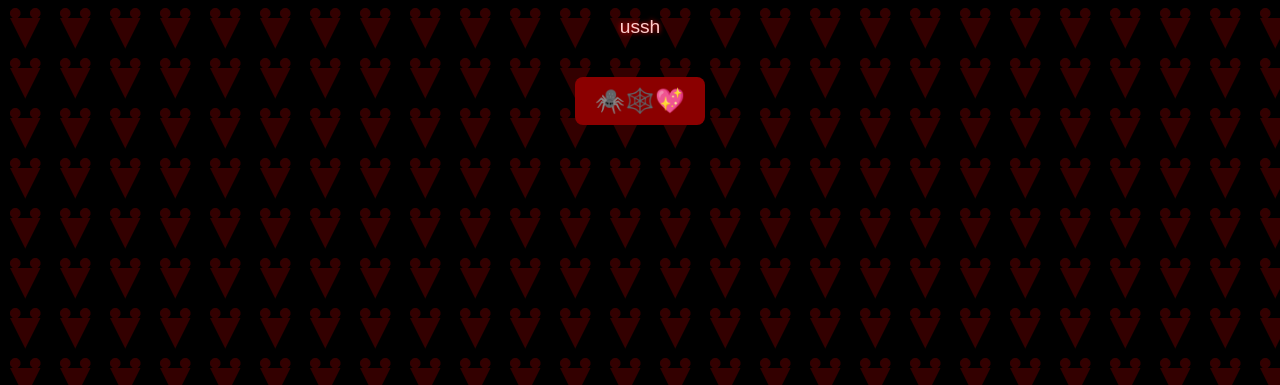
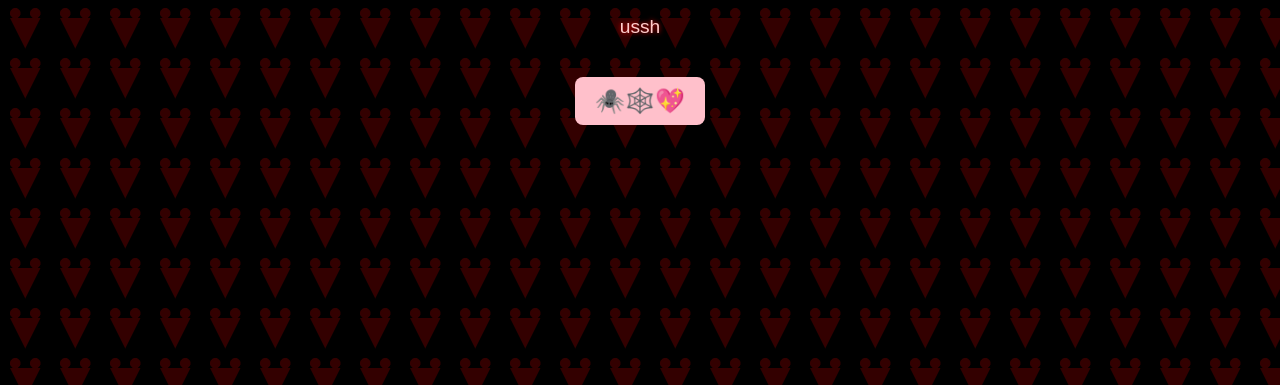
Before and after one commit to alexsuarezz/teamoamorcitoo, a plain HTML site: page index.html in a window 1280 px wide. In both pictures the pointer is over the button "🕷️🕸️💖". Shown: the part 415-800 px from the top of the page. Drawn offline with Linux system fonts and the light colour scheme.

Commit message:
Update style.css

```diff
--- a/style.css
+++ b/style.css
@@ -51,7 +51,7 @@ button {
   cursor: pointer;
 }
 button:hover {
-  background: darkred;
+  background: pink;
 }
 .subtext {
   font-size: 1.2rem;
```
